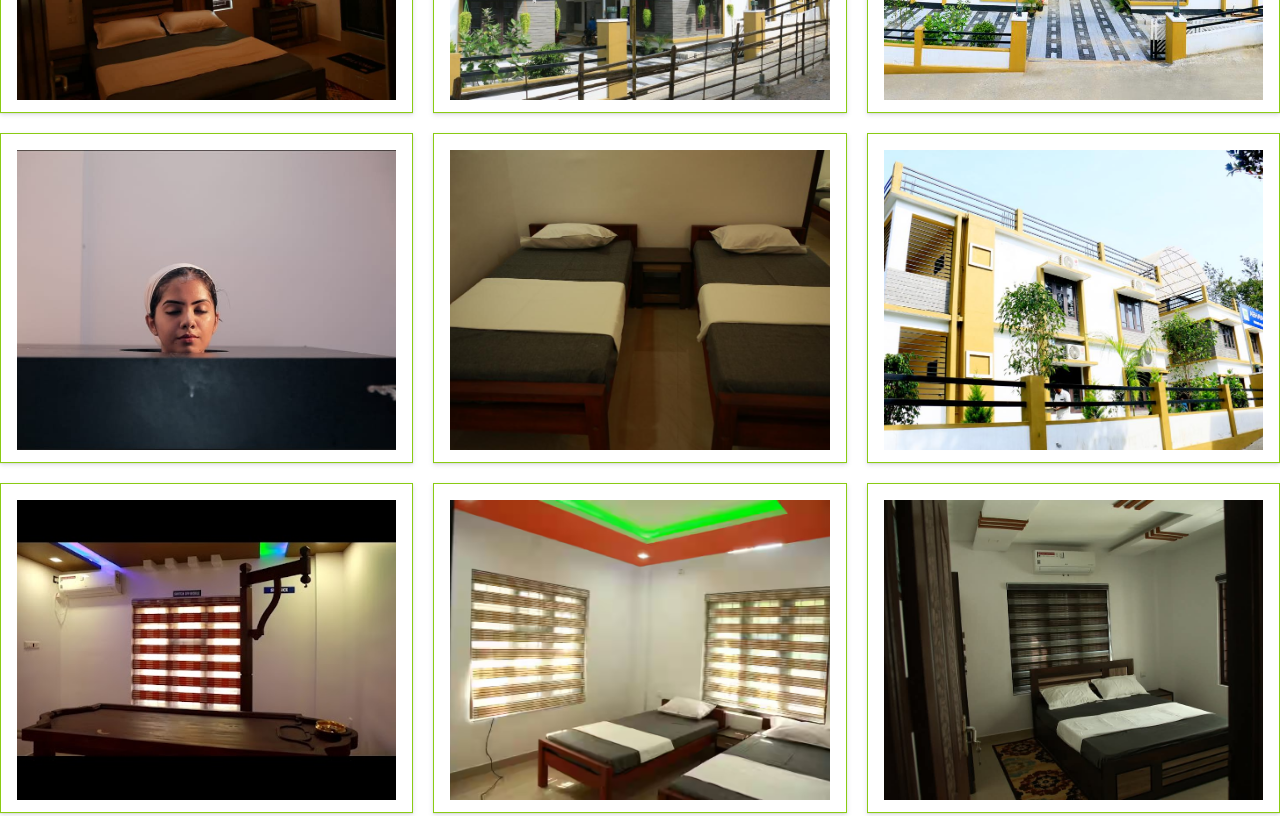
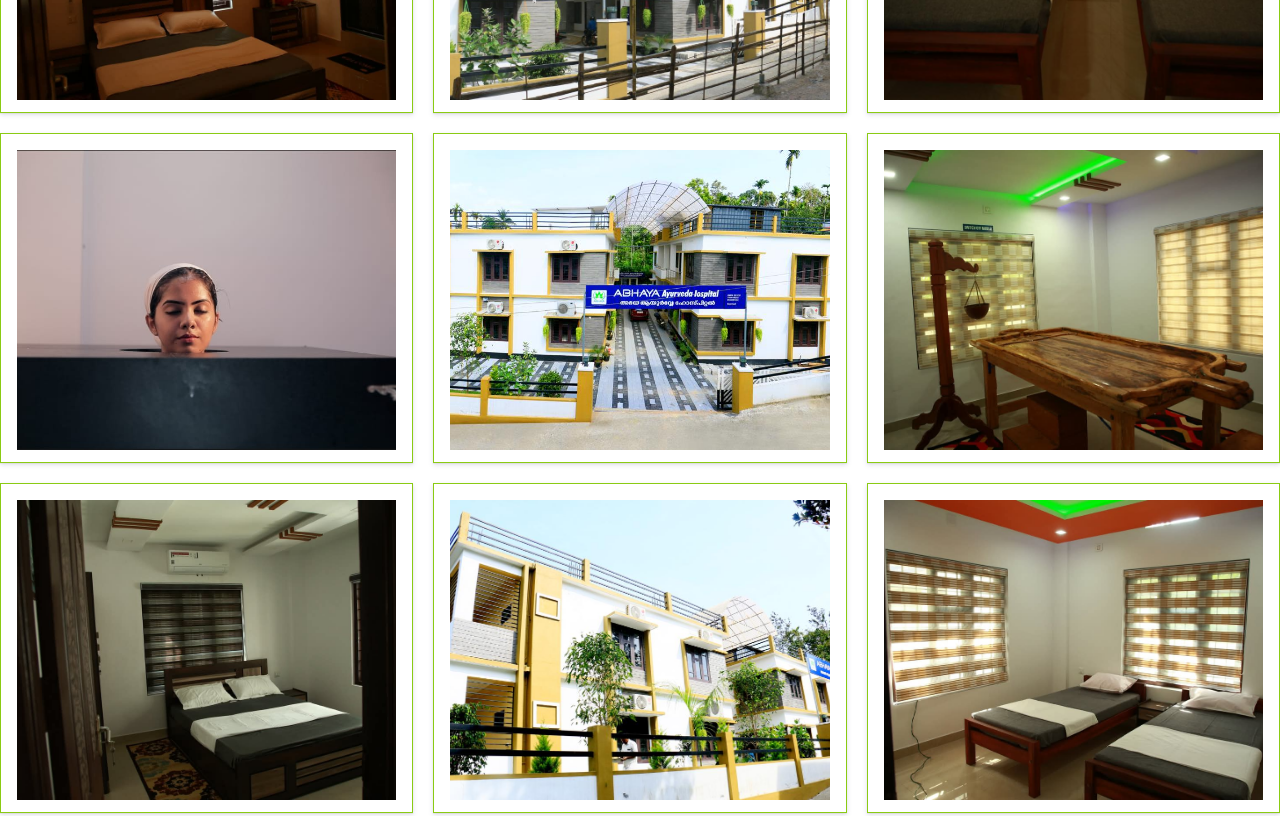
Before and after one commit to sonadslva/Abhaya, a React (Vite) app: page /facilities in a window 1280 px wide. Shown: the part 2460-3276 px from the top of the page. Built offline with nearby package versions, Linux system fonts and the light colour scheme.

Commit message:
allcompleted8

```diff
--- a/src/components/Facilities.jsx
+++ b/src/components/Facilities.jsx
@@ -6,15 +6,15 @@ import img4 from "../assets/abhayaroom5.jpeg";
 import img5 from "../assets/abhayaroom6.jpeg";
 import img6 from "../assets/abhayaroom7.jpeg";
 import img7 from '../assets/abhayatreatment.jpeg';
-import img8 from '../assets/abhayatreatmentroom.jpg'
-import img9 from '../assets/abhayarooms1.jpg'
+import img8 from '../assets/treatmentroom2.jpg'
+import img9 from '../assets/room3.jpg'
 import blackshade from "../assets/black-shade.png"
 import small from "../assets/small.png"
 import beigewaveorg from "../assets/beigewaveorg.png"
-import fac1 from "../assets/fac1.jpg"
-import fac2 from "../assets/fac2.jpg"
+import fac1 from "../assets/room4.jpg"
+import fac2 from "../assets/treatmentroom1.jpg"
 import fac3 from "../assets/farmacy.png"
-import fac4 from "../assets/fac4.jpg"
+import fac4 from "../assets/room1.jpg"
 import facwave from "../assets/facwave.png"
 import bgimg from "../assets/bgimg.png"
 import slide2 from "../assets/b1.jpg"
@@ -23,7 +23,10 @@ import greenShade from "../assets/black-shade.png"
 import { useInView } from "react-intersection-observer";
 import {motion} from "framer-motion"
 import LocomotiveScroll from "locomotive-scroll";
-import img10 from '../assets/room3.jpg'
+import img10 from '../assets/gallery1.png'
+import img11 from '../assets/gallery2.png'
+import img12 from '../assets/team1.png'
+import img13 from '../assets/team2.png'
 import { FaWhatsapp } from "react-icons/fa6";
 const Facilities = () => {
   const [selectedImage, setSelectedImage] = useState(null);
@@ -47,16 +50,19 @@ const Facilities = () => {
     }, []);
 
   const images = [
-    { id: 1, src: img1, alt: "Image 1" },
-    { id: 2, src: img2, alt: "Image 2" },
-    { id: 3, src: img5, alt: "Image 3" },
-    { id: 4, src: img7, alt: "Image 4" },
-    { id: 5, src: img6, alt: "Image 5" },
-    { id: 6, src: img4, alt: "Image 6" },
-    { id: 7, src: img8, alt: "Image 8" },
-    { id: 8, src: img9, alt: "Image 9" },
-    { id: 9, src: img3, alt: "Image 3" },
-    { id: 10, src: img10, alt: "Image 10" },
+    { id: 1, src: img1, alt: "img1" },
+    { id: 2, src: img2, alt: "img2" },
+    { id: 3, src: img6, alt: "img6" },
+    { id: 4, src: img7, alt: "img7" },
+    { id: 5, src: img5, alt: "img5" },
+    { id: 6, src: img8, alt: "img8" },
+    { id: 7, src: img3, alt: "img3" },
+    { id: 8, src: img4, alt: "img4" },
+    { id: 9, src: img9, alt: "img9" },
+    { id: 10, src: img10, alt: "img10" },
+    { id: 11, src: img11, alt: "img11" },
+    { id: 12, src: img12, alt: "img12" },
+    { id: 13, src: img13, alt: "img13" },
 
   ];
 
```
Also changed, not shown: 1 other file (tests, documents, lock files or other folders).
